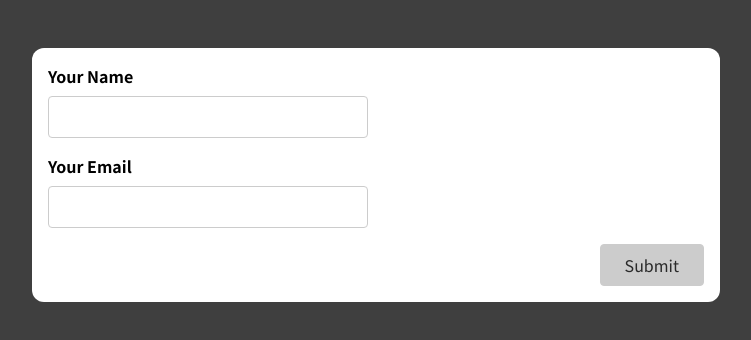
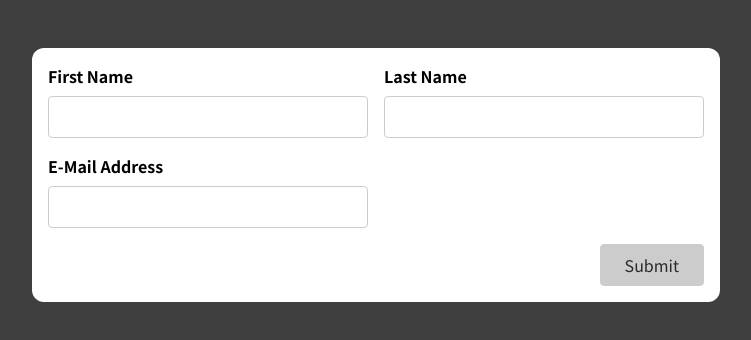
Before and after one commit to techarm/react-complete-guide, a React (Create React App) app in the folder 09-form-user-input/: page / in a window 1280 px wide. Shown: the top 340 px of the page, without its empty margins (264-1015 px from the left). Built offline with nearby package versions, Linux system fonts and the light colour scheme.

Commit message:
Applying custom input hooks to a New Form

```diff
--- a/09-form-user-input/src/App.js
+++ b/09-form-user-input/src/App.js
@@ -1,9 +1,9 @@
-import SimpleInput from './components/SimpleInput';
+import BasicForm from "./components/BasicForm";
 
 function App() {
   return (
     <div className="app">
-      <SimpleInput />
+      <BasicForm />
     </div>
   );
 }
--- a/09-form-user-input/src/components/BasicForm.js
+++ b/09-form-user-input/src/components/BasicForm.js
@@ -1,22 +1,99 @@
+import useInput from "../hooks/use-input";
+
+const isNotEmpty = (value) => value !== "";
+const isEmail = (value) => value.includes("@");
+
 const BasicForm = (props) => {
+  const {
+    value: firstNameValue,
+    isValid: firstNameIsValid,
+    hasError: firstNameHasError,
+    valueChangeHandler: firstNameChangeHandler,
+    inputBlurHandler: firstNameBlurHandler,
+    reset: firstNameReset,
+  } = useInput(isNotEmpty);
+
+  const {
+    value: lastNameValue,
+    isValid: lastNameIsValid,
+    hasError: lastNameHasError,
+    valueChangeHandler: lastNameChangeHandler,
+    inputBlurHandler: lastNameBlurHandler,
+    reset: lastNameReset,
+  } = useInput(isNotEmpty);
+
+  const {
+    value: emailValue,
+    isValid: emailIsValid,
+    hasError: emailHasError,
+    valueChangeHandler: emailChangeHandler,
+    inputBlurHandler: emailBlurHandler,
+    reset: emailReset,
+  } = useInput(isEmail);
+
+  const isFormValid = firstNameIsValid && lastNameIsValid && emailIsValid;
+
+  const formSubmitHandler = (event) => {
+    event.preventDefault();
+
+    if (!isFormValid) {
+      return;
+    }
+
+    console.log(
+      `form submit. FirstName=${firstNameValue}, LastName=${lastNameValue} Email=${emailValue}`
+    );
+
+    firstNameReset();
+    lastNameReset();
+    emailReset();
+  };
+
   return (
-    <form>
-      <div className='control-group'>
-        <div className='form-control'>
-          <label htmlFor='name'>First Name</label>
-          <input type='text' id='name' />
+    <form onSubmit={formSubmitHandler}>
+      <div className="control-group">
+        <div className={`form-control ${firstNameHasError ? "invalid" : ""}`}>
+          <label htmlFor="name">First Name</label>
+          <input
+            type="text"
+            id="name"
+            value={firstNameValue}
+            onChange={firstNameChangeHandler}
+            onBlur={firstNameBlurHandler}
+          />
+          {firstNameHasError && (
+            <p className="error-text">First Name is required.</p>
+          )}
         </div>
-        <div className='form-control'>
-          <label htmlFor='name'>Last Name</label>
-          <input type='text' id='name' />
+        <div className={`form-control ${lastNameHasError ? "invalid" : ""}`}>
+          <label htmlFor="name">Last Name</label>
+          <input
+            type="text"
+            id="name"
+            value={lastNameValue}
+            onChange={lastNameChangeHandler}
+            onBlur={lastNameBlurHandler}
+          />
+          {lastNameHasError && (
+            <p className="error-text">Last Name is required.</p>
+          )}
         </div>
       </div>
-      <div className='form-control'>
-        <label htmlFor='name'>E-Mail Address</label>
-        <input type='text' id='name' />
+      <div className={`form-control ${emailHasError ? "invalid" : ""}`}>
+        <label htmlFor="email">E-Mail Address</label>
+        <input
+          type="email"
+          id="email"
+          value={emailValue}
+          onChange={emailChangeHandler}
+          onBlur={emailBlurHandler}
+        />
+        {emailHasError && (
+          <p className="error-text">E-Mail Address is valid.</p>
+        )}
       </div>
-      <div className='form-actions'>
-        <button>Submit</button>
+      <div className="form-actions">
+        <button disabled={!isFormValid}>Submit</button>
       </div>
     </form>
   );
--- a/09-form-user-input/src/components/SimpleInput.js
+++ b/09-form-user-input/src/components/SimpleInput.js
@@ -1,4 +1,3 @@
-import { useState } from "react";
 import useInput from "../hooks/use-input";
 
 const SimpleInput = (props) => {
@@ -9,48 +8,23 @@ const SimpleInput = (props) => {
     valueChangeHandler: nameInputChangeHandler,
     inputBlurHandler: nameInputBlurHandler,
     reset: resetNameInput,
-  } = useInput((value) => value.trim() !== "");
+  } = useInput((value) => value !== "");
 
-  // const [enterdName, setEnterName] = useState("");
-  // const [enteredNameTouched, setEnterNameTouched] = useState(false);
-
-  const [enterdEmail, setEnterEmail] = useState("");
-  const [enteredEmailTouched, setEnterEmailTouched] = useState(false);
-
-  // const enteredNameIsValid = enterdName.trim() !== "";
-  // const nameInputIsInvalid = !enteredNameIsValid && enteredNameTouched;
-
-  const enteredEmailIsValid = enterdEmail.includes("@");
-  const emailInputIsInvalid = !enteredEmailIsValid && enteredEmailTouched;
+  const {
+    value: enterdEmail,
+    isValid: enteredEmailIsValid,
+    hasError: emailInputIsInvalid,
+    valueChangeHandler: emailInputChangeHandler,
+    inputBlurHandler: emailInputBlurHandler,
+    reset: resetEmailInput,
+  } = useInput((value) => value.includes("@"));
 
   const formIsValid = enteredNameIsValid && enteredEmailIsValid;
-
-  // const nameInputChangeHandler = (event) => {
-  //   setEnterName(event.target.value);
-  // };
-
-  const emailInputChangeHandler = (event) => {
-    setEnterEmail(event.target.value);
-  };
-
-  // const nameInputBlurHandler = (event) => {
-  //   setEnterNameTouched(true);
-  // };
-
-  const emailInputBlurHandler = (event) => {
-    setEnterEmailTouched(true);
-  };
 
   const formSubmitHandler = (event) => {
     event.preventDefault();
 
-    setEnterEmailTouched(true);
-
-    if (!enteredNameIsValid) {
-      return;
-    }
-
-    if (!enteredEmailIsValid) {
+    if (!formIsValid) {
       return;
     }
 
@@ -59,9 +33,7 @@ const SimpleInput = (props) => {
     );
 
     resetNameInput();
-
-    setEnterEmail("");
-    setEnterEmailTouched(false);
+    resetEmailInput();
   };
 
   const nameInputClasses = nameInputIsInvalid
```
